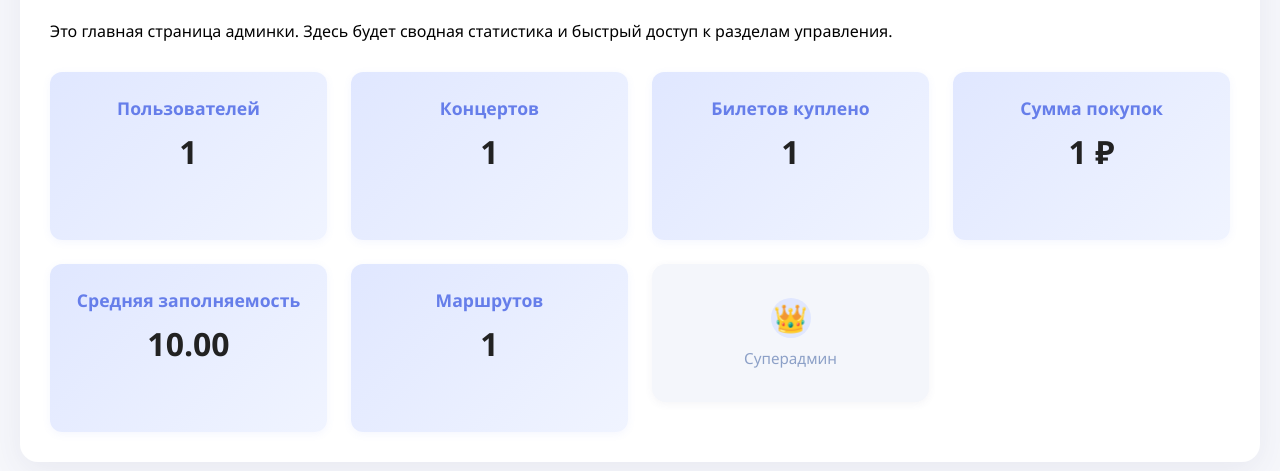
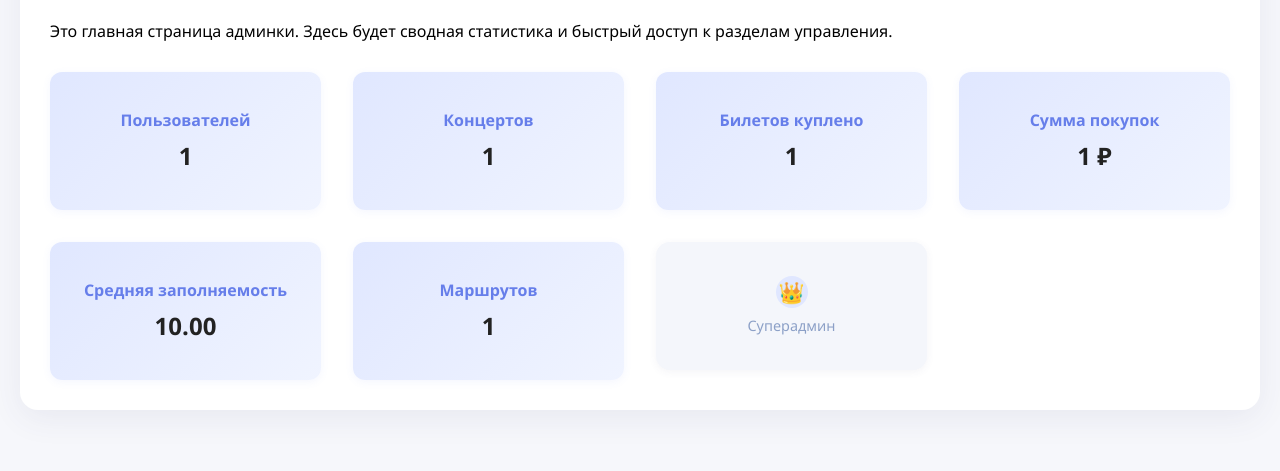
Before and after one commit to dmagog/Figaro, a Python web app: template app/templates/admin_index.html in a window 1280 px wide. Shown: the part 201-672 px from the top of the page. Run offline with Jinja, Linux system fonts and the light colour scheme; the template is opened without the code that fills it: most values are stand-ins (such as "Sample title", 1, 10 or a date in 2020).

Commit message:
fix block hieght at index panel

```diff
--- a/app/templates/admin_index.html
+++ b/app/templates/admin_index.html
@@ -69,25 +69,28 @@
             margin-top: 30px;
             display: grid;
             grid-template-columns: repeat(auto-fit, minmax(220px, 1fr));
-            gap: 24px;
+            gap: 32px;
         }
         .summary-card {
             background: linear-gradient(135deg, #e0e7ff 0%, #f0f4ff 100%);
             border-radius: 12px;
-            padding: 24px 18px;
+            padding: 14px 10px;
             box-shadow: 0 2px 8px rgba(102,126,234,0.07);
             text-align: center;
-            min-height: 120px;
+            display: flex;
+            flex-direction: column;
+            justify-content: center;
+            min-height: 110px;
         }
         .summary-card h3 {
-            margin: 0 0 10px 0;
-            font-size: 1.1em;
+            margin: 0 0 8px 0;
+            font-size: 1em;
             color: #667eea;
             font-weight: 600;
         }
         .summary-card p {
             margin: 0;
-            font-size: 2em;
+            font-size: 1.5em;
             font-weight: bold;
             color: #222;
         }
@@ -96,24 +99,24 @@
             flex-direction: column;
             align-items: center;
             justify-content: center;
-            gap: 8px;
+            gap: 6px;
             background: #f4f6fb;
             border-radius: 14px;
             box-shadow: 0 2px 8px rgba(60,60,120,0.06);
-            padding: 18px 12px 14px 12px;
-            min-width: 180px;
-            min-height: 120px;
+            padding: 10px 6px 8px 6px;
+            min-width: 140px;
+            min-height: 110px;
         }
         .profile-avatar {
-            font-size: 2.2em;
+            font-size: 1.3em;
             background: #e0e7ff;
             border-radius: 50%;
-            width: 54px;
-            height: 54px;
+            width: 32px;
+            height: 32px;
             display: flex;
             align-items: center;
             justify-content: center;
-            margin-bottom: 4px;
+            margin-bottom: 2px;
         }
         .profile-info {
             text-align: center;
@@ -121,10 +124,10 @@
         .profile-name {
             font-weight: 600;
             color: #4f5bd5;
-            font-size: 1.08em;
+            font-size: 1em;
         }
         .profile-role {
-            font-size: 0.95em;
+            font-size: 0.9em;
             color: #8ca0c7;
             margin-bottom: 2px;
         }
@@ -217,8 +220,8 @@
                 </div>
             </a>
             <a href="/profile" style="text-decoration:none; color:inherit;" title="Перейти в профиль">
-                <div class="summary-card profile-card" style="padding:10px 6px 8px 6px; min-height:120px; min-width:140px; cursor:pointer; transition:box-shadow 0.18s, background 0.18s;">
-                    <div class="profile-avatar" style="font-size:1.7em; width:40px; height:40px; margin-bottom:2px;">👑 </div>
+                <div class="summary-card profile-card" style="cursor:pointer; transition:box-shadow 0.18s, background 0.18s;">
+                    <div class="profile-avatar">👑 </div>
                     <div class="profile-info">
                         <div class="profile-name">{{ user.name or user.email }}</div>
                         <div class="profile-role">Суперадмин</div>
```
Lines whose indentation alone changed are shown as unchanged.
